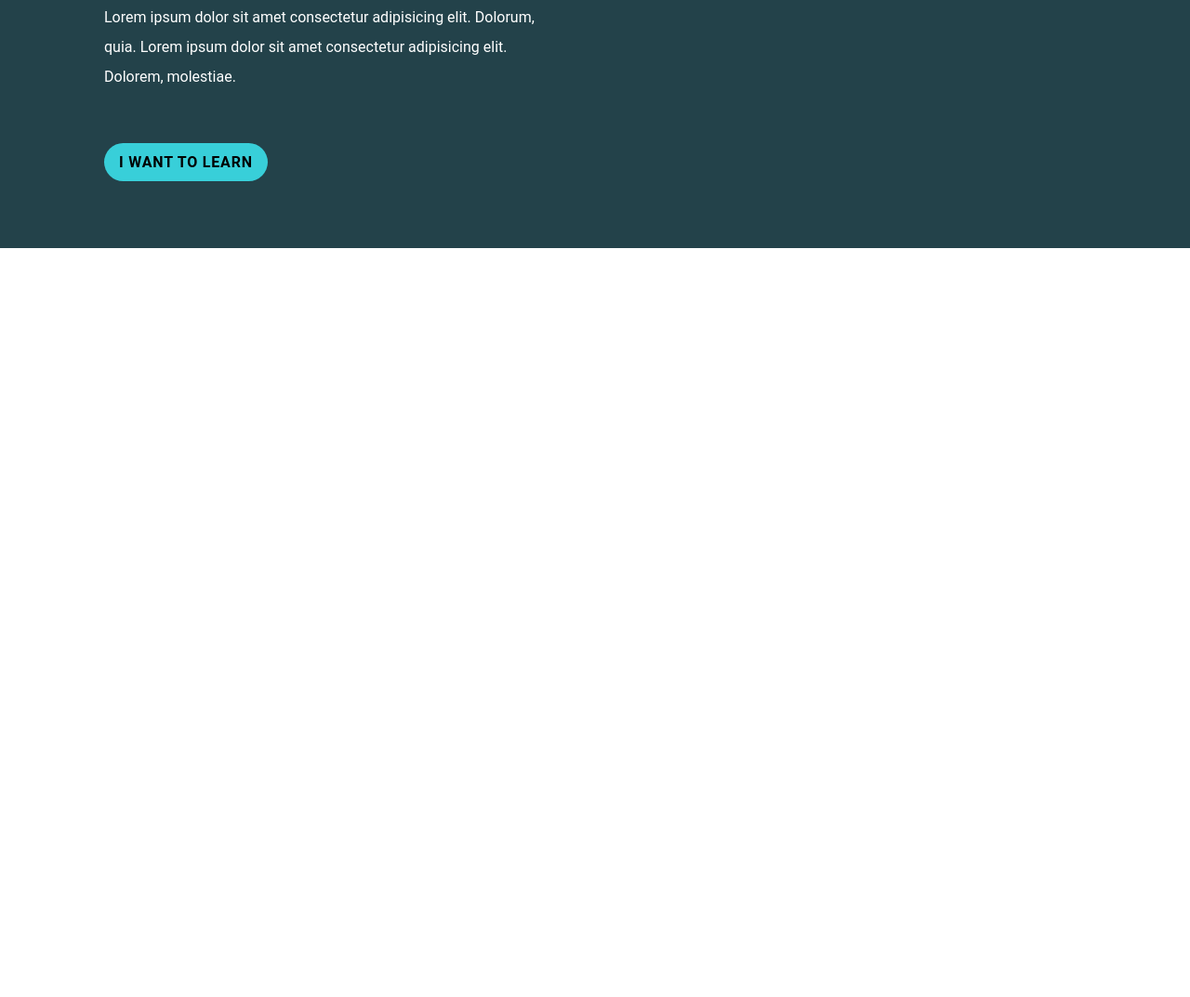
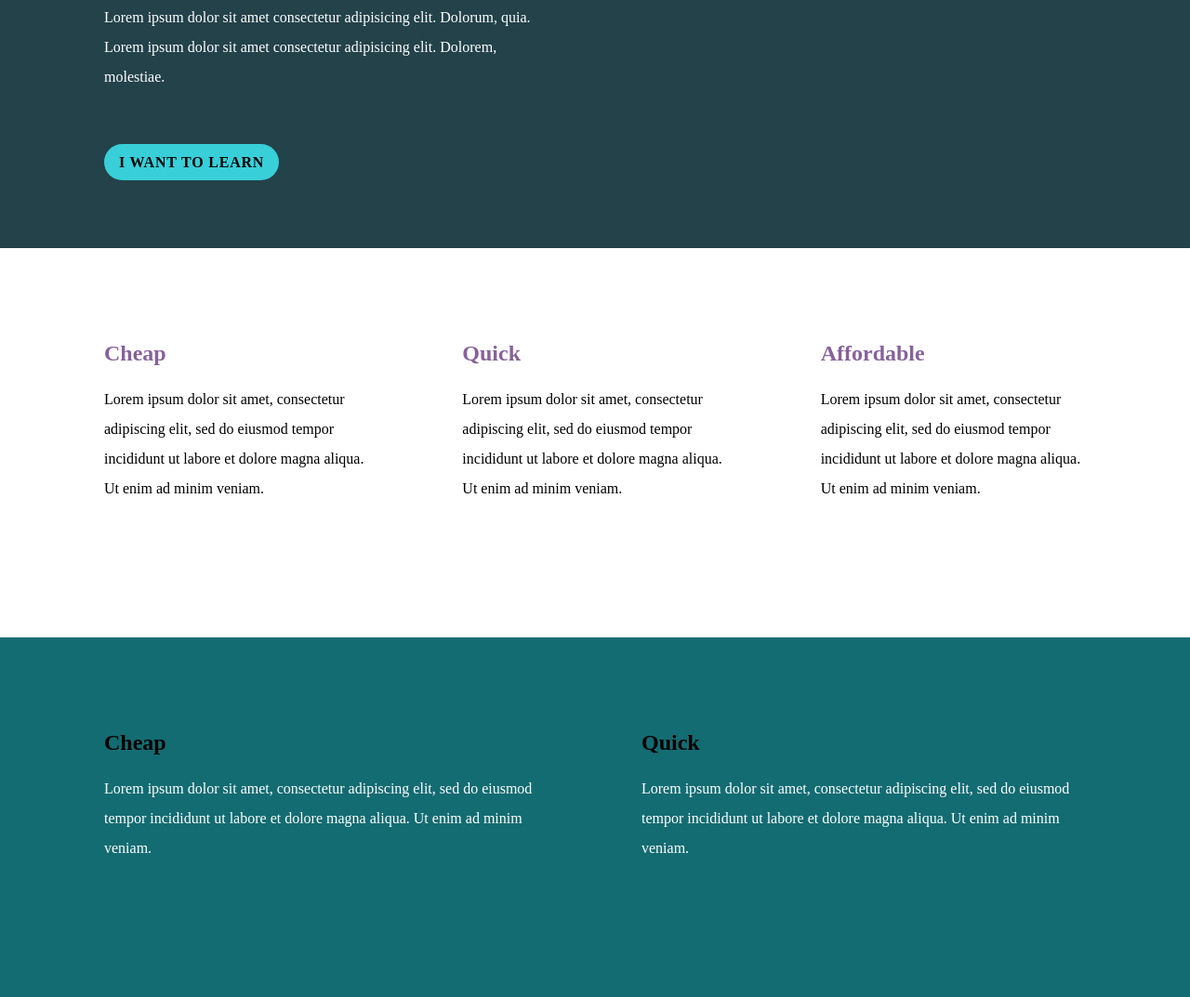
Before and after one commit to MickeyDLuffy/css-lessons, a plain HTML site: page challenges/challenge three/index.html in a window 1280 px wide. Shown: the part 184-1257 px from the top of the page at 93% size. Before the commit the page ends 800 px from the top, so only its background shows below. Drawn offline with Linux system fonts and the light colour scheme.

Commit message:
Flex containers

```diff
--- a/challenges/challenge three/index.html
+++ b/challenges/challenge three/index.html
@@ -2,6 +2,7 @@
 <head>
     <meta charset="UTF-8">
     <meta name="viewport" content="width=device-width, initial-scale=1.0">
+
     <title>Responsive Hero Element</title>
     <link rel="stylesheet" href="style.css">
 </head>
@@ -15,5 +16,35 @@
             <a href="/" class="btn--learn">I WANT TO LEARN</a>
         </div>
     </div>
+  <div class="middle-section">
+        <div class="row">
+            <div class="col">
+                <h2>Cheap</h2>
+                <p>Lorem ipsum dolor sit amet, consectetur adipiscing elit, sed do eiusmod tempor incididunt ut labore et dolore magna aliqua. Ut enim ad minim veniam.</p>
+            </div>
+            <div class="col">
+                <h2>Quick</h2>
+                <p>Lorem ipsum dolor sit amet, consectetur adipiscing elit, sed do eiusmod tempor incididunt ut labore et dolore magna aliqua. Ut enim ad minim veniam.</p>
+            </div>
+            <div class="col">
+                <h2>Affordable</h2>
+                <p>Lorem ipsum dolor sit amet, consectetur adipiscing elit, sed do eiusmod tempor incididunt ut labore et dolore magna aliqua. Ut enim ad minim veniam.</p>
+            </div>
+        </div>
+    </div>
+
+<div class="bottom-section">
+    <div class="row">
+        <div class="col">
+            <h2>Cheap</h2>
+            <p>Lorem ipsum dolor sit amet, consectetur adipiscing elit, sed do eiusmod tempor incididunt ut labore et dolore magna aliqua. Ut enim ad minim veniam.</p>
+        </div>
+        <div class="col">
+            <h2>Quick</h2>
+            <p>Lorem ipsum dolor sit amet, consectetur adipiscing elit, sed do eiusmod tempor incididunt ut labore et dolore magna aliqua. Ut enim ad minim veniam.</p>
+        </div>
+    </div>
+</div>
+
 </body>
 </html>
--- a/challenges/challenge three/style.css
+++ b/challenges/challenge three/style.css
@@ -1,10 +1,12 @@
+@import url('https://fonts.googleapis.com/css2?family=Roboto&display=swap');
+
 * {
     box-sizing: border-box;
 }
 
 body {
     margin: 0;
-
+    font-family: Roboto sans-serif;
 }
 .container {
     background-color: #23424A;
@@ -16,7 +18,7 @@ body {
 }
 
 h1 {
-    font-family: Roboto;
+
     font-style: normal;
     font-weight: 900;
     font-size: 2rem;
@@ -25,12 +27,11 @@ p {
     padding-bottom: 3rem;
 }
 
-p , h1{
+p , h1 {
     color: #FFFFFF;
 }
 h1, .btn--learn, p {
     font-style: normal;
-    font-family: Roboto;
     line-height: 2rem;
 }
 
@@ -45,6 +46,35 @@ h1, .btn--learn, p {
     letter-spacing: .05em;
     transition: background 1s ease;
 }
+
 .btn--learn:hover {
     background: rgb(73, 214, 149);
 }
+
+
+.row {
+    /* display: flex => flex container */
+    display: flex;
+    gap: 100px;
+}
+
+.col {
+    /* these are now flex items */
+    width: 100%;
+}
+
+.middle-section, .bottom-section {
+    padding: 5rem 7rem;
+}
+
+.middle-section  h2, .bottom-section h2 {
+    color: #87629A
+}
+
+.middle-section p, .bottom-section h2  {
+    color: black;
+}
+
+.bottom-section {
+    background-color: #136C72;
+}
```
